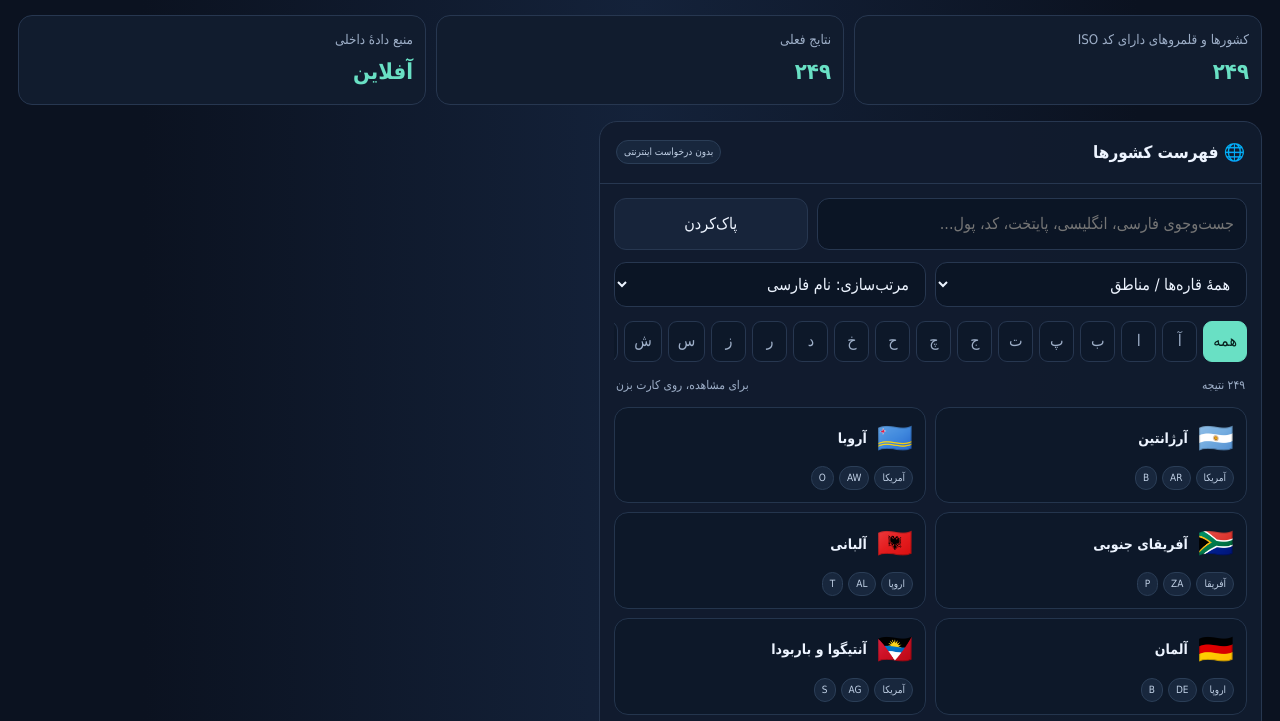
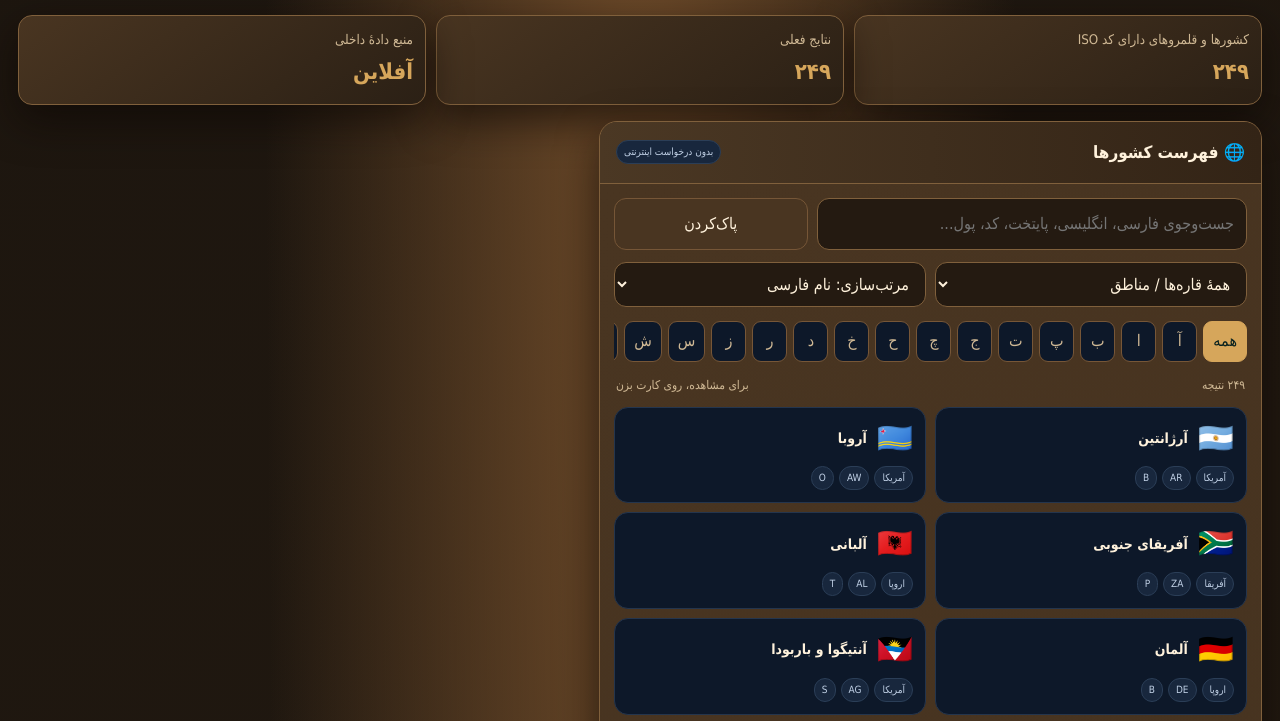
Before and after one commit to masoud73d/Jaahaan-shenasi, a plain HTML site: page index.html in a window 1280 px wide. Shown: the part 100-821 px from the top of the page. Drawn offline with Linux system fonts and the light colour scheme.

Commit message:
Redesign app visual theme

```diff
--- a/index.html
+++ b/index.html
@@ -24,6 +24,9 @@ footer{text-align:center;color:var(--muted);font-size:12px;padding:22px 10px}
 .detail.inlineDrawer{grid-column:1/-1;position:relative;inset:auto;width:100%;max-width:100%;margin:3px 0 12px;z-index:1;box-shadow:0 12px 34px #0004}.detail.inlineDrawer .detailContent{max-height:none;overflow:visible}.detail.inlineDrawer .panelHead{position:sticky;top:0;z-index:2;background:var(--surface)}.cards>.detail.inlineDrawer{align-self:start}.detail.inlineDrawer .detailHero{border-radius:0}.drawerClose{border:1px solid var(--line);background:#17243a;color:var(--text);border-radius:9px;padding:5px 10px;font-size:12px}
 @media(max-width:900px){.layout{grid-template-columns:1fr}.detail{position:static}.detailContent{max-height:none}.stats{grid-template-columns:repeat(3,minmax(0,1fr))}}
 @media(max-width:520px){.wrap{padding:10px}.brandIcon{width:46px;height:46px;font-size:25px}.controls{grid-template-columns:1fr}.subControls{grid-template-columns:1fr 1fr}.cards{grid-template-columns:repeat(2,minmax(0,1fr));gap:7px}.countryCard{padding:9px}.cardTop{gap:7px}.flag{font-size:25px}.countryCard h3{font-size:12px}.stat{padding:9px}.stat strong{font-size:18px}.panelBody{padding:10px}.detailHero{padding:15px}.detailHero h2{font-size:20px}.detail.inlineDrawer .infoGrid{grid-template-columns:1fr}.detail.inlineDrawer .detailContent{padding:10px}}
+
+/* MASOUD_VISUAL_REDESIGN_V1 */
+:root{--bg:#21180f;--surface:#352719;--surface2:#493521;--line:#765637;--text:#fff2dc;--muted:#d0b995;--accent:#d6a65b;--gold:#f0ce8b;--danger:#ff9d9d;--radius:18px}body{background:radial-gradient(ellipse at 50% -10%,#76502c,transparent 42%),linear-gradient(145deg,#1d160f,#332416 60%,#17110b)!important;color:#fff2dc!important}.panel,.stat{background:linear-gradient(145deg,#493521,#2b2015)!important;border-color:#80603c!important;box-shadow:0 15px 40px #0d0804aa!important}.panelHead{background:linear-gradient(90deg,#4b3824,#332416)!important;border-color:#80603c!important}.brandIcon{background:linear-gradient(145deg,#a87a3e,#65451f)!important;border-color:#c69a58!important}.btn.primary,button.primary{background:linear-gradient(120deg,#c29148,#8b5d2a)!important;color:#fff7e7!important;border-color:#d4ac6a!important}input,select{background:#241a11!important;color:#fff2dc!important;border-color:#80603c!important}
 </style>
 </head>
 <body>
```
